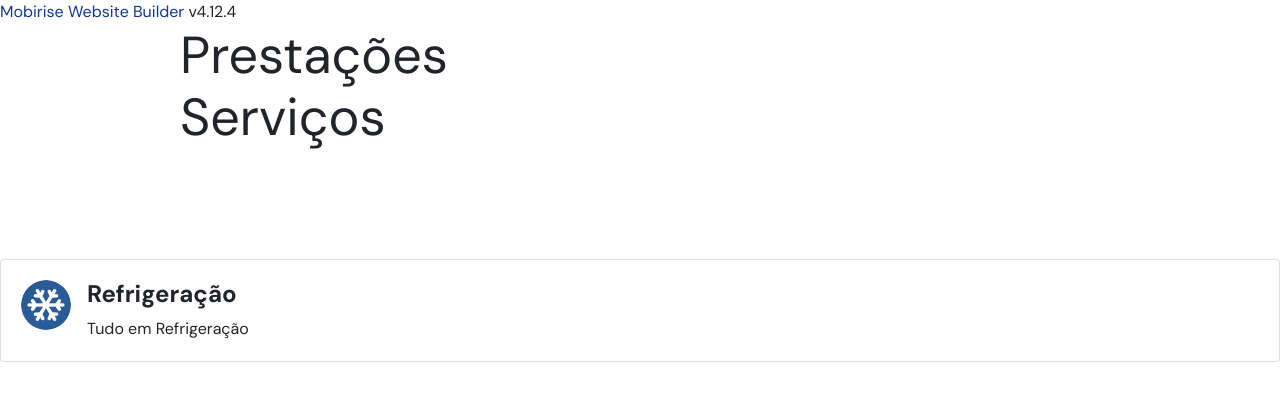
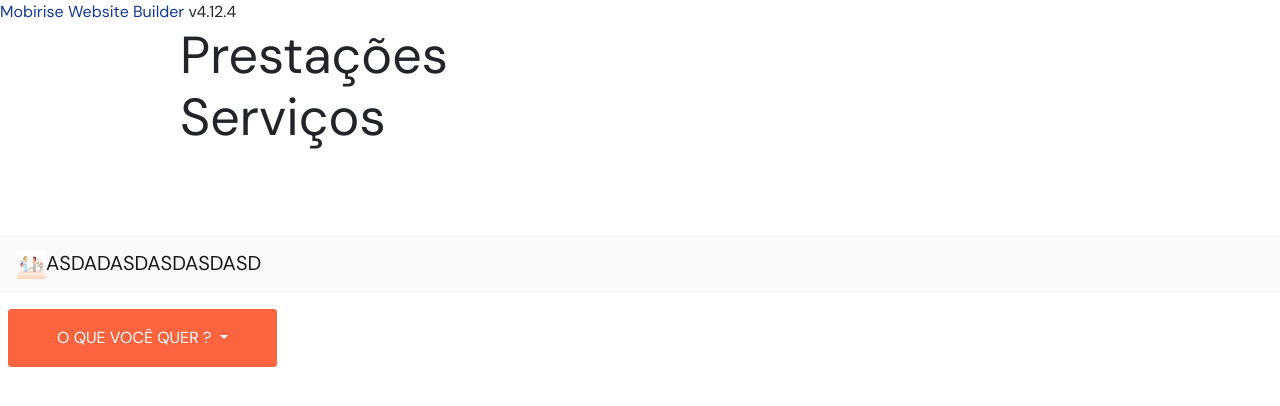
Before and after one commit to conectado-10/mobrise, a PHP site: page /page8.html in a window 1280 px wide. Shown: the top 406 px of the page. Run offline with PHP 8.4, Linux system fonts and the light colour scheme; some libraries are stand-ins or nearby versions.

Commit message:
create github pages

```diff
--- a/assets/mobirise/css/mbr-additional.css
+++ b/assets/mobirise/css/mbr-additional.css
@@ -3396,35 +3396,3 @@ label {
   text-align: center;
 }
 }
-@primaryColor: #133996;
-@secondaryColor: #fc643f;
-@successColor: #00c48c;
-@infoColor: #fdece8;
-@warningColor: #ffcf5c;
-@dangerColor: #939bb4;
-@mainFont: DM Sans;
-@display1Font: 'DM Sans', sans-serif;
-@display1Size: 3.25;
-@display2Font: 'DM Sans', sans-serif;
-@display2Size: 2.125;
-@display5Font: 'DM Sans', sans-serif;
-@display5Size: 1.5;
-@display7Font: 'DM Sans', sans-serif;
-@display7Size: 1.0625;
-@display4Font: 'DM Sans', sans-serif;
-@display4Size: 0.875;
-@isRoundedButtons: false;
-@isAnimatedOnScroll: false;
-@isScrollToTopButton: false;
-@isPublish: true;
-
-.cid-s6jkVYM8uU {
-
-padding-top: (@paddingTop * 15px);
-padding-bottom: (@paddingBottom * 15px);
-background-color: @bgColor;
-.mbr-section {
-  text-align: center;
-  color: #fff;
-}
-}
--- a/page1.html
+++ b/page1.html
@@ -103,7 +103,7 @@
     </div>
 </section>
 
-<section class="mbr-section" id="witsec-modal-window-block-2s" data-rv-view="479">
+<section class="mbr-section" id="witsec-modal-window-block-2s" data-rv-view="798">
 
 	<style>
 	/* Let's not animate the contents of modal windows */
--- a/page12.html
+++ b/page12.html
@@ -23,10 +23,6 @@
 
 </head>
 <body>
-  <div class="modal-dialog modal-dialog-scrollable cid-s6jkVYM8uU" id="custom-html-56" data-rv-view="559">
-saddsadsdsdsd
-</div>
-
 
   <script src="assets/web/assets/jquery/jquery.min.js"></script>
   <script src="assets/popper/popper.min.js"></script>
--- a/page8.html
+++ b/page8.html
@@ -43,24 +43,18 @@
 
 </section>
 
-<br class="cid-s6a1eHRZJ5" id="custom-html-4e" data-rv-view="510"><div class="card promoting-card cid-s6a1eHRZJ5" id="custom-html-4e" data-rv-view="510">
+<nav class="navbar navbar-light bg-light cid-s6a1eHRZJ5" id="custom-html-4e" data-rv-view="829">
+  <a class="navbar-brand" href="#">
+    <img src="assets/images/capturar-611x397.jpg" width="30" height="30" alt="" loading="lazy" title="" media-simple="true">ASDADASDASDASDASD
+  </a>
+</nav><div class="dropdown cid-s6a1eHRZJ5" id="custom-html-4e" data-rv-view="829">
+  <a class="btn btn-secondary dropdown-toggle" href="#" role="button" id="dropdownMenuLink" data-toggle="dropdown" aria-haspopup="true" aria-expanded="false">
+    O QUE VOCÊ QUER ?
+  </a>
 
-  <!-- Card content -->
-  <div class="card-body d-flex flex-row">
-
-    <!-- Avatar -->
-    <img src="assets/images/images-50x50.png" class="rounded-circle mr-3" height="50px" width="50px" alt="avatar" title="" media-simple="true">
-
-    <!-- Content -->
-    <div>
-
-      <!-- Title -->
-      <h4 class="card-title font-weight-bold mb-2">Refrigeração&nbsp;</h4>
-      <!-- Subtitle -->
-      <p class="card-text">Tudo em Refrigeração</p>
-
-    </div>
-
+  <div class="dropdown-menu" aria-labelledby="dropdownMenuLink">
+    <a class="dropdown-item" href="https://store17441987.ecwid.com/HIGIENIZA%C3%87%C3%83O-CASA-p184965008">Casa</a>
+    <a class="dropdown-item" href="https://store17441987.ecwid.com/HIGIENIZA%C3%87%C3%83O-CARRO-p185018788">Carro</a>
   </div></div>
 
 
```
Also changed, not shown: page10.html (+11 -11 lines), page11.html (+15 -15 lines), page4.html (+7 -7 lines), page9.html (+10 -10 lines), 1 other file.
